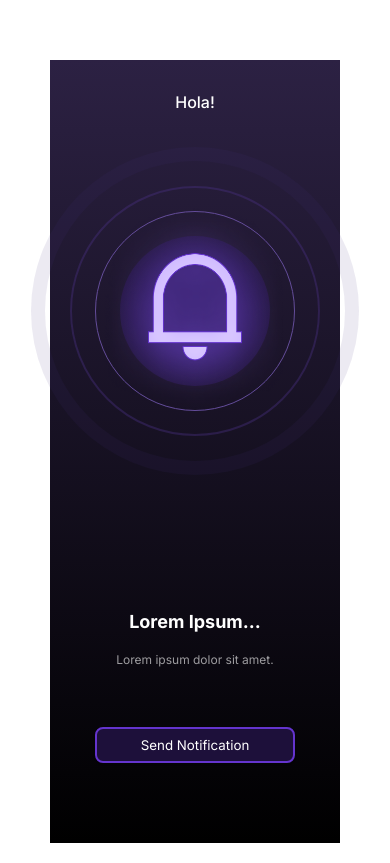
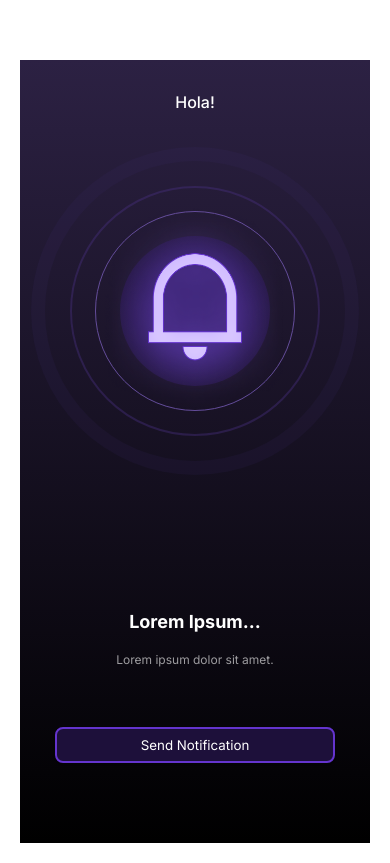
Before and after one commit to Arun0073/notification, a Next.js app: page / in a window 390 px wide. Built offline with nearby package versions, Linux system fonts and the light colour scheme.

Commit message:
sonner added

```diff
--- a/package.json
+++ b/package.json
@@ -11,7 +11,8 @@
   "dependencies": {
     "next": "14.2.5",
     "react": "^18",
-    "react-dom": "^18"
+    "react-dom": "^18",
+    "sonner": "^1.5.0"
   },
   "devDependencies": {
     "eslint": "^8",
--- a/src/app/Components/Notification.css
+++ b/src/app/Components/Notification.css
@@ -103,7 +103,7 @@
 }
 @media (max-width: 480px) {
   .main {
-    margin: 60px 50px 20px 50px;
+    margin: 60px 20px 20px 20px;
   }
 
   .circle-1 {
@@ -134,7 +134,7 @@
     font-size: 12px;
   }
   .notification button {
-    width: 200px;
+    width: 280px;
     height: 36px;
   }
 }
--- a/src/app/Components/Notification.jsx
+++ b/src/app/Components/Notification.jsx
@@ -3,6 +3,7 @@ import React, { useCallback, useEffect } from "react";
 import "./Notification.css";
 import bell from "@/app/assets/Notification.png";
 import Image from "next/image";
+import { toast } from "sonner";
 
 const Notification = () => {
   const sendNotification = () => {
@@ -16,6 +17,7 @@ const Notification = () => {
         "Notification permission not granted or Notification API not supported."
       );
     }
+    toast.success("Notification Sent!!")
   };
 
   const requestNotificationPermission = useCallback(() => {
--- a/src/app/layout.js
+++ b/src/app/layout.js
@@ -1,18 +1,18 @@
+"use client"
 import { Inter } from "next/font/google";
 import "./globals.css";
+import { Toaster, toast } from 'sonner'
 
 const inter = Inter({ subsets: ["latin"] });
 
-export const metadata = {
-  title: "Notification Page",
-  description: "Generated by create next app",
-};
+
 
 export default function RootLayout({ children }) {
   return (
     <html lang="en">
       <body suppressHydrationWarning={true} className={inter.className}>
         {children}
+        <Toaster position="top-right" richColors expand={true}/>
       </body>
     </html>
   );
```
Also changed, not shown: 1 other file (tests, documents, lock files or other folders).
